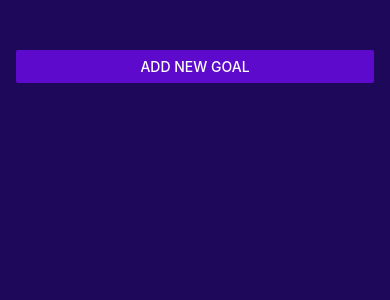
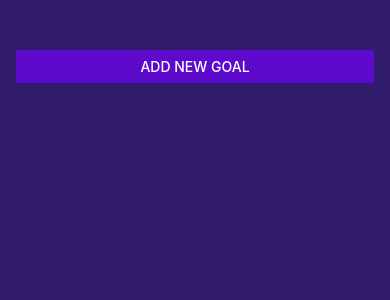
Before and after one commit to animeshVG/RN-Training, a React Native app: screen / in a window 390 px wide. Shown: the top 300 px of the page. Built offline with nearby package versions, Linux system fonts and the light colour scheme.

Commit message:
Colour Changes

```diff
--- a/App.tsx
+++ b/App.tsx
@@ -67,7 +67,7 @@ const styles = StyleSheet.create({
     flex: 1,
     padding: 50,
     paddingHorizontal: 16,
-    backgroundColor:"#1e085a"
+    backgroundColor:"#311b6b"
   },
   goalsContainer: {
     flex: 4
```
